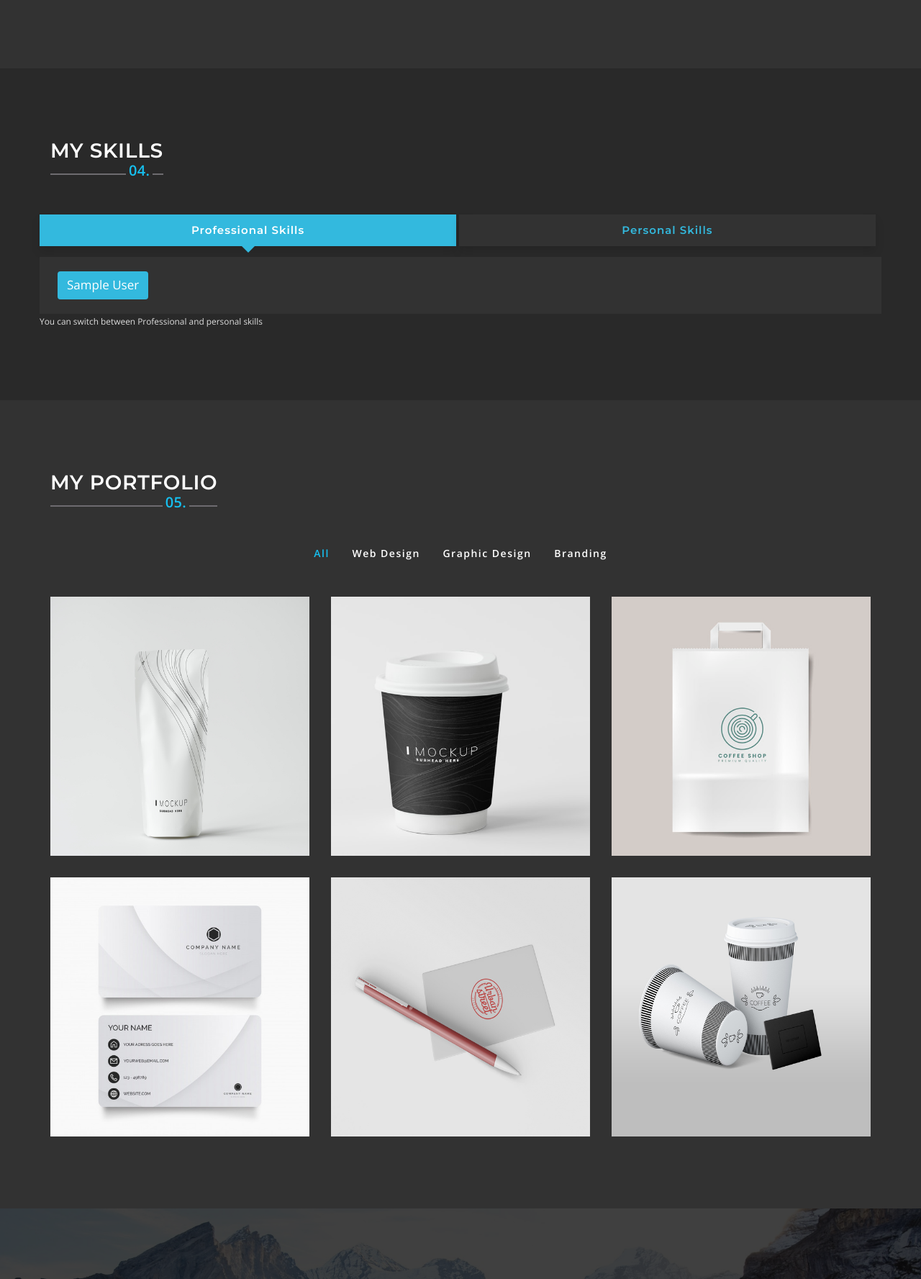
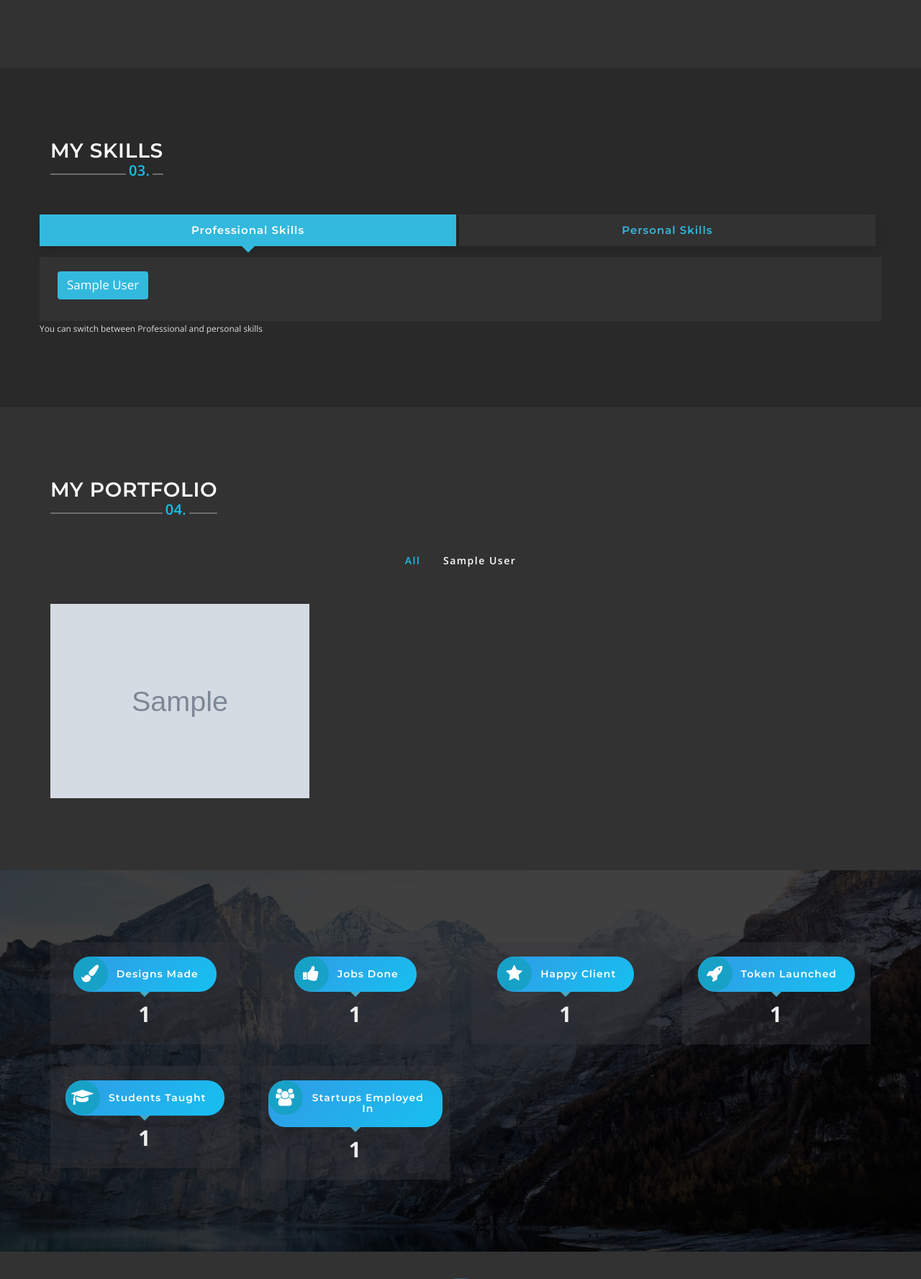
Before and after one commit to KingWilliamsGPT/x_portfolio, a Django app: page /users/1/profile/ in a window 1280 px wide. Shown: the part 1400-3177 px from the top of the page at 72% size. Run offline with Django 5.2, Linux system fonts and the light colour scheme; tables that the repository leaves empty hold one stand-in row (values such as "Sample post"); grey boxes marked "Sample" are stand-in pictures; some libraries are stand-ins or nearby versions.

Commit message:
Added Projects and Categories
Added default images for profile_photo and profile_cover

```diff
--- a/requirements.txt
+++ b/requirements.txt
@@ -3,3 +3,5 @@ Django==5.0.1
 sqlparse==0.4.4
 tzdata==2023.4
 whitenoise==6.6.0
+django-allauth=0.60
+Pillow=10.2.0
--- a/users/admin.py
+++ b/users/admin.py
@@ -6,3 +6,5 @@ from  . import models
 admin.site.register(models.UserProfile)
 admin.site.register(models.Skill)
 admin.site.register(models.Title)
+admin.site.register(models.Project)
+admin.site.register(models.Category)
--- a/users/templates/users/user_profile.html
+++ b/users/templates/users/user_profile.html
@@ -181,7 +206,7 @@
                 <div class="row">
                     <div class="col-lg-5 col-md-6">
                         <div class="about-image">
-                            <img class="img-responsive" src="{{profile.cover.url}}" alt="">
+                            <img class="img-responsive" src="{% if profile.cover %}{{profile.cover.url}}{% else %}{% static 'default_pic/android-swags.jpg' %}{% endif %}" alt="">
                         </div>
                     </div>
                     <div class="col-lg-7 col-md-6">
@@ -336,7 +361,7 @@
             <div class="container">
                 <div class="main-title">
                     <h2>My Skills</h2>
-                    <span>04.</span>
+                    <span>03.</span>
                 </div>
                 <div class="row">
                     <div class="col">
@@ -381,90 +406,32 @@
             <div class="container">
                 <div class="main-title">
                     <h2>My Portfolio</h2>
-                    <span>05.</span>
+                    <span>04.</span>
                 </div>
                 <div class="filter-menu">
                     <ul id="control" class="list-filter list-unstyled">
                         <li class="active" data-filter="all">All</li>
-                        <li data-filter="1">Web Design</li>
-                        <li data-filter="2">Graphic Design</li>
-                        <li data-filter="3">Branding</li>
+                        {% for category in profile.get_project_categories %}
+                            <li data-filter="{{category.id}}">{{ category }}</li>
+                        {% endfor %}
                     </ul>
                 </div>
                 <div class="portfolio-content">
                     <div id="filtr-container" class="row">
-                        <div class="col-md-4 col-sm-6 filtr-item" data-category="1" data-sort="value">
+                        {% for project in profile.projects.all %}
+                        <div class="col-md-4 col-sm-6 filtr-item" data-category="{{ project.category.id }}" data-sort="value">
                             <div class="item">
-                                <img class="img-responsive" src="images/portfolio/item-1.jpg" alt="">
+                                <img class="img-responsive" src="{{ project.image.url }}" alt="">
                                 <div class="overlay">
-                                    <a class="icon-img" href="images/portfolio/item-1.jpg"><i class="fa fa-search-plus"></i></a>
-                                    <h4 class="item-title">Project Title</h4>
+                                    <a class="icon-img" href="{{ project.image.url }}"><i class="fa fa-search-plus"></i></a>
+                                    <h4 class="item-title">{{ project.title }}</h4>
                                     <div class="item-category">
-                                        <span>Web Design</span>
+                                        <span>{{ project.category }}</span>
                                     </div>
                                 </div>
                             </div>
                         </div>
-                        <div class="col-md-4 col-sm-6 filtr-item" data-category="2" data-sort="value">
-                            <div class="item">
-                                <img class="img-responsive" src="images/portfolio/item-2.jpg" alt="">
-                                <div class="overlay">
-                                    <a class="icon-img" href="images/portfolio/item-2.jpg"><i class="fa fa-search-plus"></i></a>
-                                    <h4 class="item-title">Project Title</h4>
-                                    <div class="item-category">
-                                        <span>Graphic Design</span>
-                                    </div>
-                                </div>
-                            </div>
-                        </div>
-                        <div class="col-md-4 col-sm-6 filtr-item" data-category="3" data-sort="value">
-                            <div class="item">
-                                <img class="img-responsive" src="images/portfolio/item-3.jpg" alt="">
-                                <div class="overlay">
-                                    <a class="icon-img" href="images/portfolio/item-3.jpg"><i class="fa fa-search-plus"></i></a>
-                                    <h4 class="item-title">Project Title</h4>
-                                    <div class="item-category">
-                                        <span>Branding</span>
-                                    </div>
-                                </div>
-                            </div>
-                        </div>
-                        <div class="col-md-4 col-sm-6 filtr-item" data-category="1" data-sort="value">
-                            <div class="item">
-                                <img class="img-responsive" src="images/portfolio/item-4.jpg" alt="">
-                                <div class="overlay">
-                                    <a class="icon-img" href="images/portfolio/item-4.jpg"><i class="fa fa-search-plus"></i></a>
-                                    <h4 class="item-title">Project Title</h4>
-                                    <div class="item-category">
-                                        <span>Web Design</span>
-                                    </div>
-                                </div>
-                            </div>
-                        </div>
-                        <div class="col-md-4 col-sm-6 filtr-item" data-category="2" data-sort="value">
-                            <div class="item">
-                                <img class="img-responsive" src="images/portfolio/item-5.jpg" alt="">
-                                <div class="overlay">
-                                    <a class="icon-img" href="images/portfolio/item-5.jpg"><i class="fa fa-search-plus"></i></a>
-                                    <h4 class="item-title">Project Title</h4>
-                                    <div class="item-category">
-                                        <span>Graphic Design</span>
-                                    </div>
-                                </div>
-                            </div>
-                        </div>
-                        <div class="col-md-4 col-sm-6 filtr-item" data-category="3" data-sort="value">
-                            <div class="item">
-                                <img class="img-responsive" src="images/portfolio/item-6.jpg" alt="">
-                                <div class="overlay">
-                                    <a class="icon-img" href="images/portfolio/item-6.jpg"><i class="fa fa-search-plus"></i></a>
-                                    <h4 class="item-title">Project Title</h4>
-                                    <div class="item-category">
-                                        <span>Branding</span>
-                                    </div>
-                                </div>
-                            </div>
-                        </div>
+                        {% endfor %}
                     </div>
                 </div>
             </div>
```
Also changed, not shown: other parts of users/templates/users/user_profile.html (+31 -10 lines), users/models.py (+21 -10 lines), static/default_pic/android-swags.jpg (added), static/default_pic/android-with-swag.png (added), static/default_pic/cool-cat.webp (added), static/default_pic/cool-hair.webp (added), static/default_pic/crown (1).png (added), static/default_pic/crown (2).png (added), static/default_pic/crown.png (added), static/default_pic/samurai.png (added), users/migrations/0014_category_project.py (added), users/migrations/0015_project_owners.py (added).
